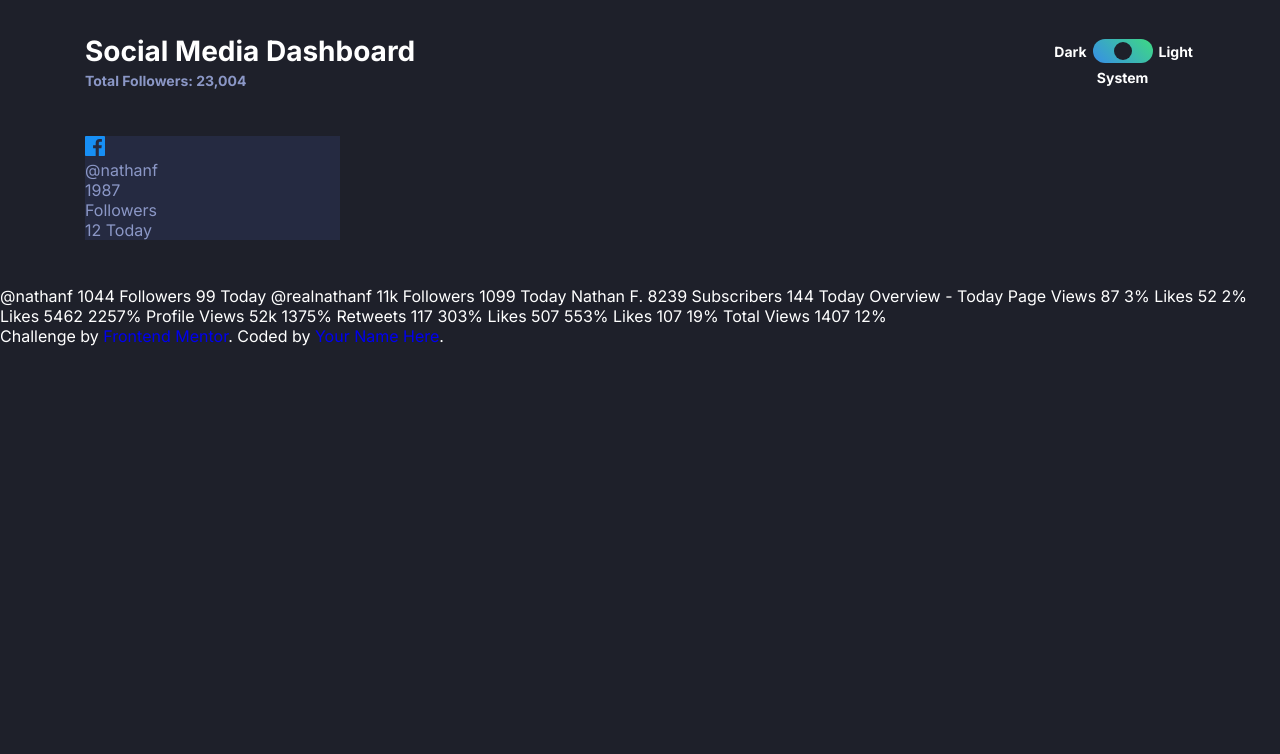
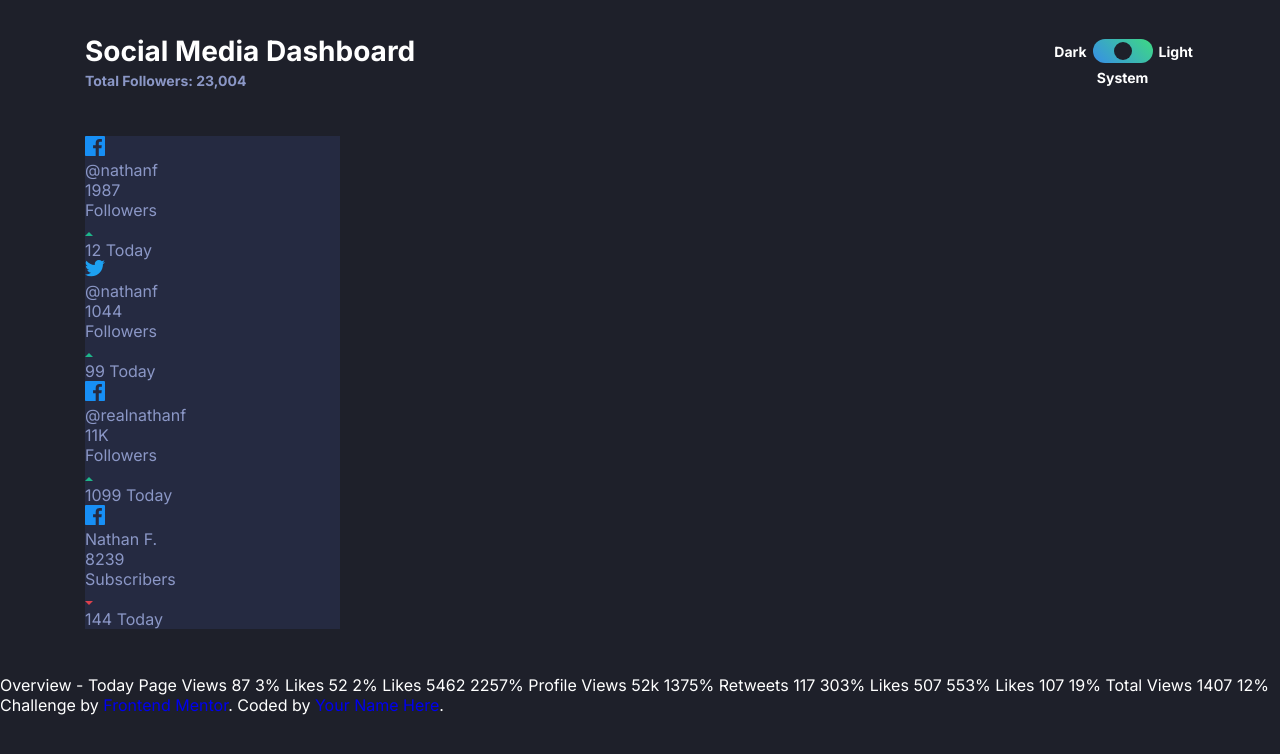
Before and after one commit to musior/dashboard-with-freeCodeCamp, a website: page index.html in a window 1280 px wide. Drawn offline with Linux system fonts and the light colour scheme.

Commit message:
Update index.html
Add 4 different cards.

```diff
--- a/index.html
+++ b/index.html
@@ -24,7 +24,6 @@
 
     <link rel="stylesheet" href="/dist/style.css" />
     <script defer src="/dist/script.js"></script>
-
   </head>
   <body>
     <header class="header container">
@@ -51,25 +50,74 @@
     </header>
     <main>
       <section class="container">
-        <div class="card">
+        <div class="card card--facebook">
           <div class="card__platform">
             <div class="card__icon">
-              <img src="./images/icon-facebook.svg" alt="Facebook">
+              <img src="./images/icon-facebook.svg" alt="Facebook" />
             </div>
             <div class="card__username">@nathanf</div>
           </div>
-          <div class="card__count card__count--big">
-            1987
+          <div class="card__followers">
+            <div class="card__count card__count--big">1987</div>
             <div class="card__label">Followers</div>
           </div>
-          <div class="card__change">12 Today</div>
+          <div class="card__change card__change--up">
+            <img src="./images/icon-up.svg" alt="Icon up" />
+            <div class="card__number">12 Today</div>
+          </div>
+        </div>
+        <div class="card card--twitter">
+          <div class="card__platform">
+            <div class="card__icon">
+              <img src="./images/icon-twitter.svg" alt="Facebook" />
+            </div>
+            <div class="card__username">@nathanf</div>
+          </div>
+          <div class="card__followers">
+            <div class="card__count card__count--big">1044</div>
+            <div class="card__label">Followers</div>
+          </div>
+          <div class="card__change card__change--up">
+            <img src="./images/icon-up.svg" alt="Icon up" />
+            <div class="card__number">99 Today</div>
+          </div>
+        </div>
+        <div class="card card--instagram">
+          <div class="card__platform">
+            <div class="card__icon">
+              <img src="./images/icon-facebook.svg" alt="Facebook" />
+            </div>
+            <div class="card__username">@realnathanf</div>
+          </div>
+          <div class="card__followers">
+            <div class="card__count card__count--big">11K</div>
+            <div class="card__label">Followers</div>
+          </div>
+          <div class="card__change card__change--up">
+            <img src="./images/icon-up.svg" alt="Icon up" />
+            <div class="card__number">1099 Today</div>
+          </div>
+        </div>
+        <div class="card card--youtube">
+          <div class="card__platform">
+            <div class="card__icon">
+              <img src="./images/icon-facebook.svg" alt="Facebook" />
+            </div>
+            <div class="card__username">Nathan F.</div>
+          </div>
+          <div class="card__followers">
+            <div class="card__count card__count--big">8239</div>
+            <div class="card__label">Subscribers</div>
+          </div>
+          <div class="card__change card__change--down">
+            <img src="./images/icon-down.svg" alt="Icon up" />
+            <div class="card__number">144 Today</div>
+          </div>
         </div>
       </section>
-      @nathanf 1044 Followers 99 Today
-      @realnathanf 11k Followers 1099 Today Nathan F. 8239 Subscribers 144 Today
-      Overview - Today Page Views 87 3% Likes 52 2% Likes 5462 2257% Profile
-      Views 52k 1375% Retweets 117 303% Likes 507 553% Likes 107 19% Total Views
-      1407 12%
+      Overview - Today Page Views 87 3%
+      Likes 52 2% Likes 5462 2257% Profile Views 52k 1375% Retweets 117 303%
+      Likes 507 553% Likes 107 19% Total Views 1407 12%
     </main>
 
     <div class="attribution">
```
